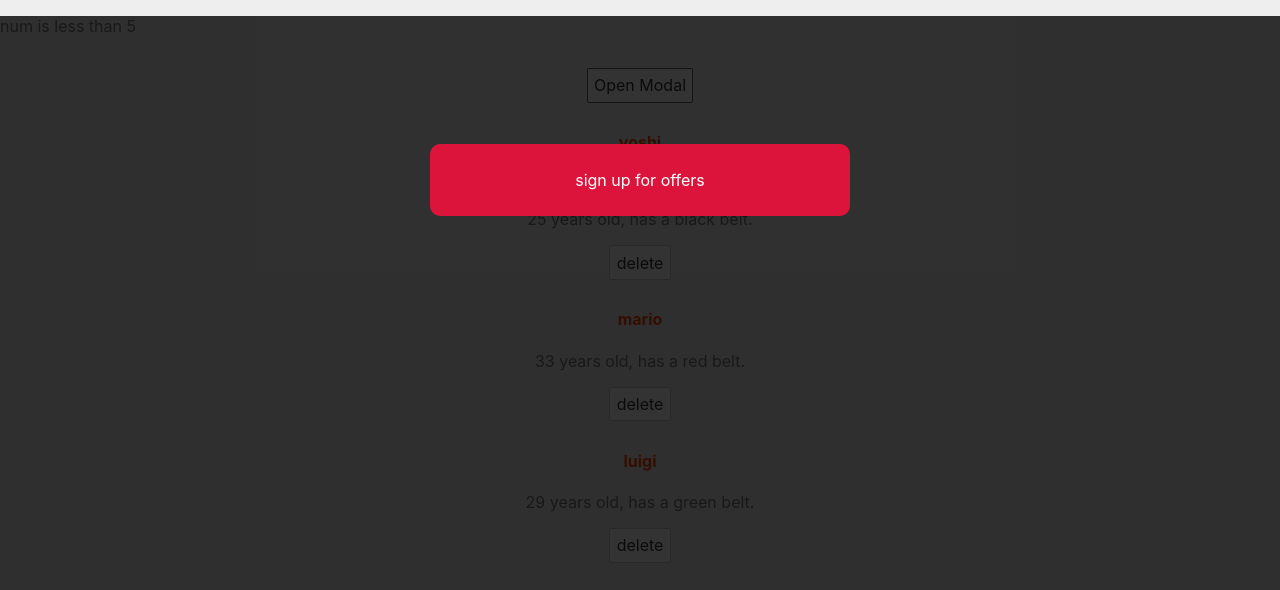
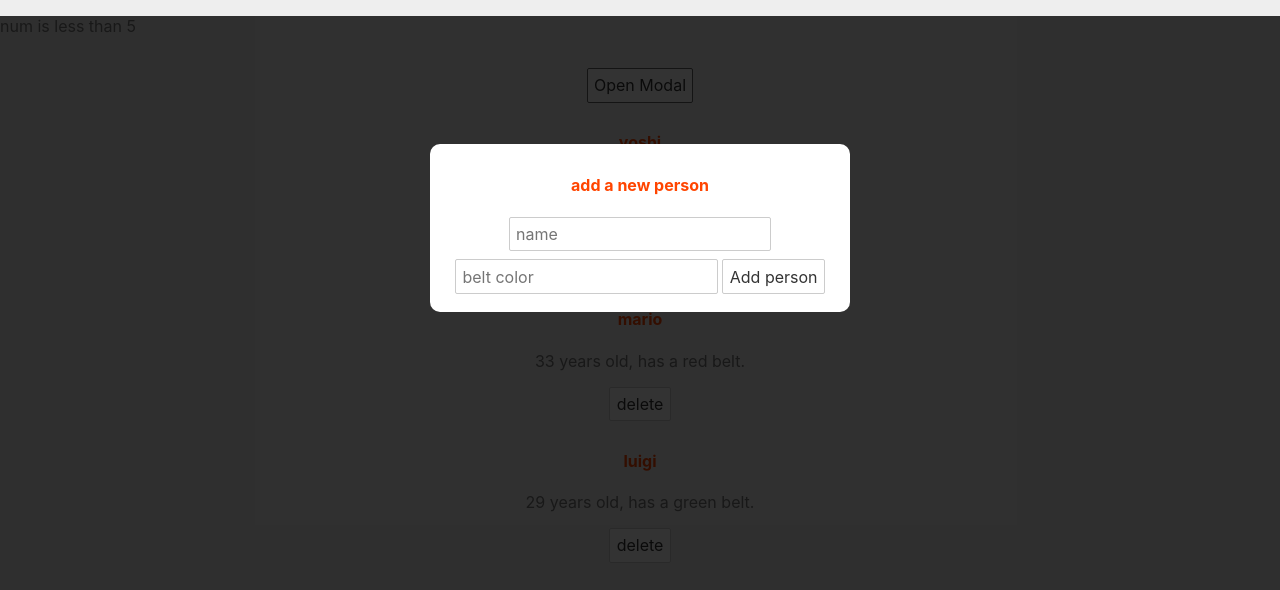
Before and after one commit to mrfinesse47/svelte-tutorial, a Svelte app: page / in a window 1280 px wide. Both pictures are taken after a click on the button "Open Modal". Shown: the top 590 px of the page. Built offline with nearby package versions, Linux system fonts and the light colour scheme.

Commit message:
onto https://www.youtube.com/watch?v=FB_am3ZPY7I&list=PL4cUxeGkcC9hlbrVO_2QFVqVPhlZmz7tO&index=15&ab_channel=TheNetNinja'

```diff
--- a/src/App.svelte
+++ b/src/App.svelte
@@ -23,10 +23,17 @@
 
 <Modal
   message="sign up for offers"
-  isPromo
+  isPromo={false}
   {showModal}
   on:click={toggleModal}
-/>
+>
+  <h4>add a new person</h4>
+  <form>
+    <input type="text" placeholder="name" />
+    <input type="text" placeholder="belt color" />
+    <button>Add person</button>
+  </form>
+</Modal>
 
 {#if num > 20}
   <p>greater than 20</p>
--- a/src/Modal.svelte
+++ b/src/Modal.svelte
@@ -1,6 +1,6 @@
 <script>
-  export let message = "default value"; //says its being set outside of  modal
-  //you assigm it  to a  default if need be
+  //   export let message = "default value"; //says its being set outside of  modal
+  //   //you assigm it  to a  default if need be
   export let showModal = false;
   export let isPromo = false;
 </script>
@@ -8,7 +8,7 @@
 {#if showModal}
   <div class="backdrop" on:click|self>
     <!-- can use event modifiers to specify handlers actions -->
-    <div class="modal" class:promo={isPromo}><p>{message}</p></div>
+    <div class="modal" class:promo={isPromo}><slot /></div>
     <!-- the class: adds classes conditionally -->
   </div>
 {/if}
```
